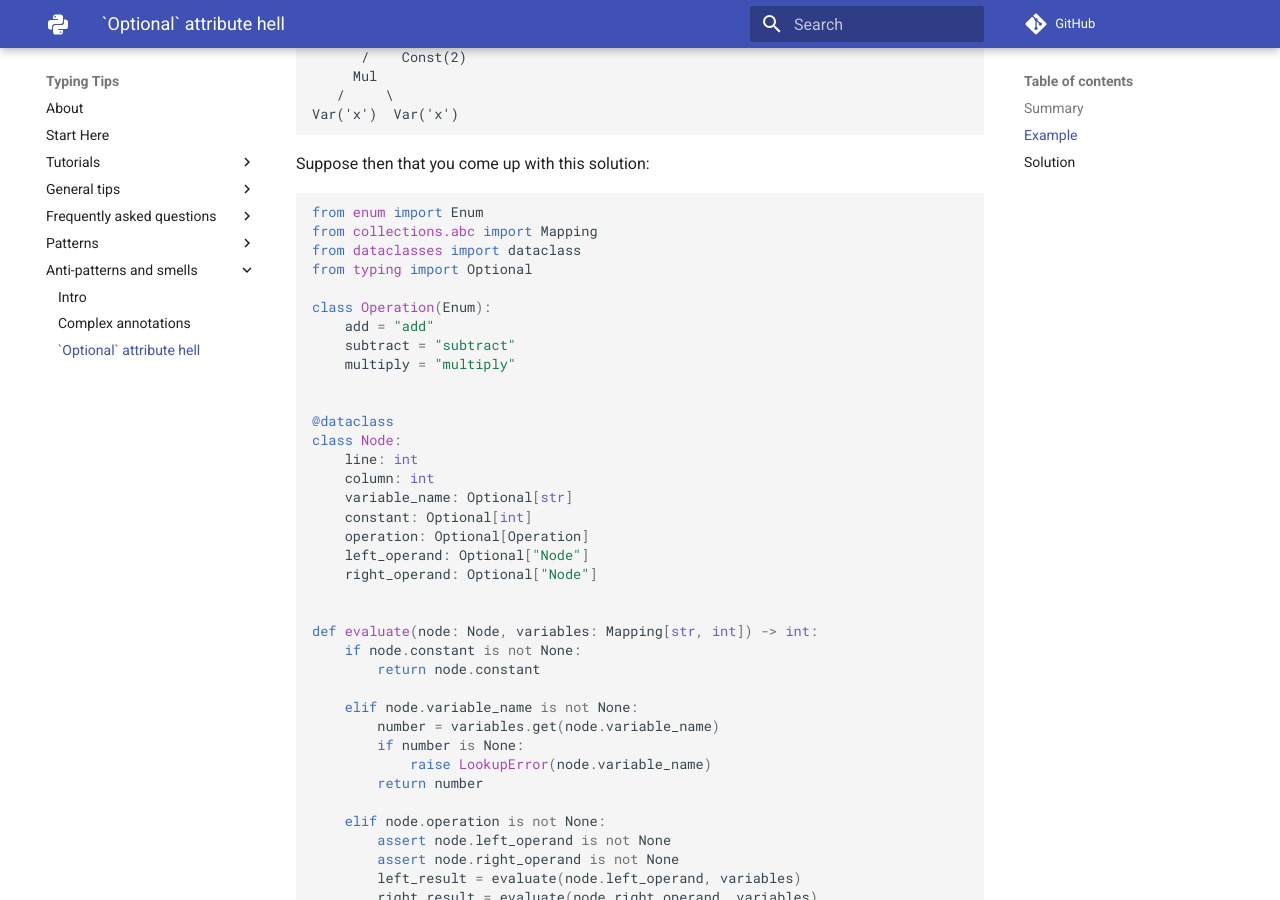
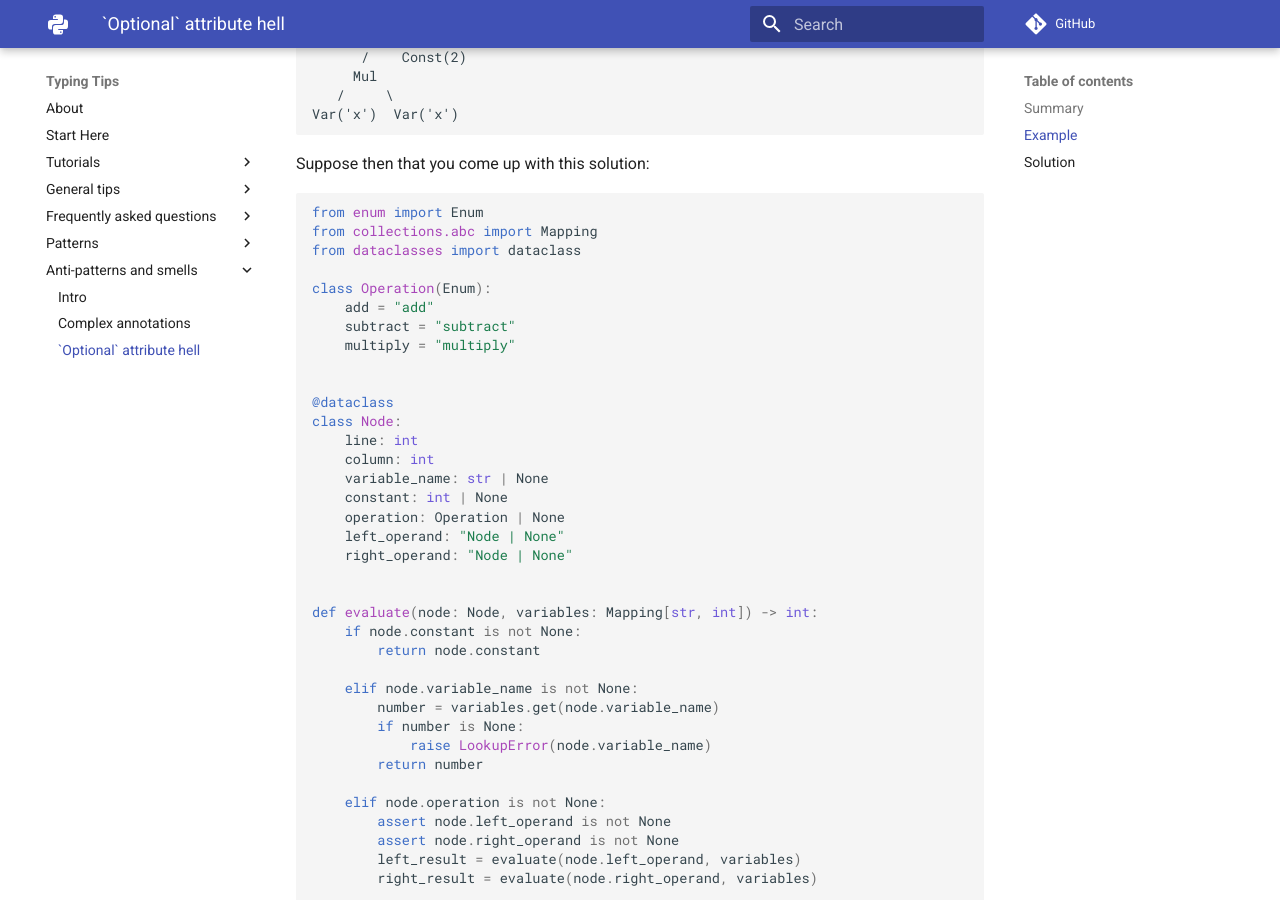
Before and after one commit to decorator-factory/typing-tips, an MkDocs documentation site: the page built from docs/antipatterns/optional-attributes/index.md, in a window 1280 px wide and 900 px high, scrolled down 953 px. Built offline with MkDocs 1.6.1 and Material for MkDocs 9.7.7, drawn with Linux system fonts in a browser that asks for light colours; comment, search, counter and statistics services are not loaded.

Commit message:
Optional[T] -> T | None, remove the older 'Optional is not optional' article

```diff
--- a/docs/antipatterns/optional-attributes/index.md
+++ b/docs/antipatterns/optional-attributes/index.md
@@ -48,7 +48,6 @@ Suppose then that you come up with this solution:
 from enum import Enum
 from collections.abc import Mapping
 from dataclasses import dataclass
-from typing import Optional
 
 class Operation(Enum):
     add = "add"
@@ -60,11 +59,11 @@ class Operation(Enum):
 class Node:
     line: int
     column: int
-    variable_name: Optional[str]
-    constant: Optional[int]
-    operation: Optional[Operation]
-    left_operand: Optional["Node"]
-    right_operand: Optional["Node"]
+    variable_name: str | None
+    constant: int | None
+    operation: Operation | None
+    left_operand: "Node | None"
+    right_operand: "Node | None"
 
 
 def evaluate(node: Node, variables: Mapping[str, int]) -> int:
--- a/mkdocs.yml
+++ b/mkdocs.yml
@@ -15,7 +15,6 @@ nav:
       - "Variance for your own classes": tutorials/generics/custom-variance/index.md
   - General tips:
     - "Avoid `Any`": tips/avoid-any/index.md
-    - "`Optional` doesn't mean an optional argument": tips/optional-is-not-optional/index.md
     - "Type variables vs type aliases vs `NewType`": tips/typevar-typealias-newtype/index.md
     - "`NoReturn` doesn't just mean no `return` statement": tips/no-return-confusion/index.md
     - "Use new-style annotations": tips/pep585/index.md
```
Also changed, not shown: docs/antipatterns/complex-annotations/index.md (+2 -3 lines), docs/tips/optional-is-not-optional/index.md (deleted, +0 -80 lines).
